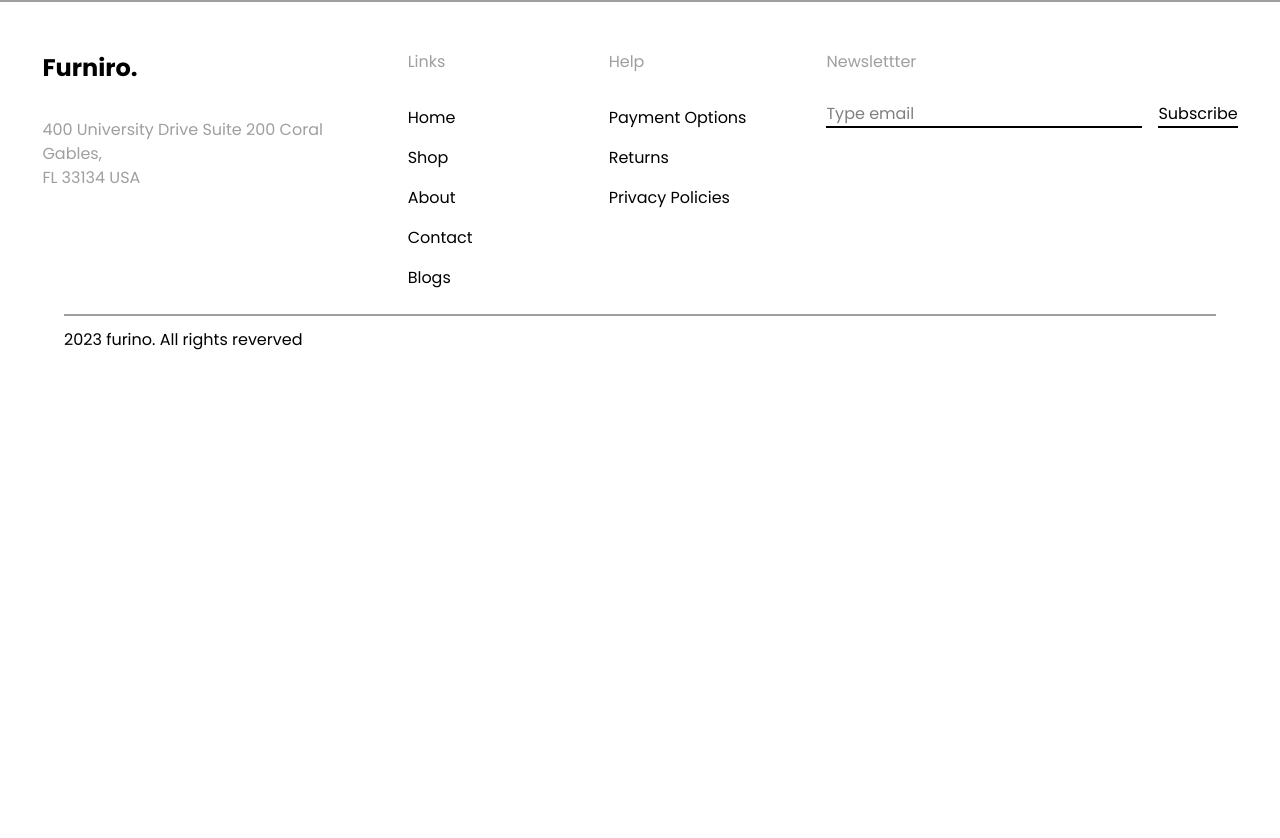
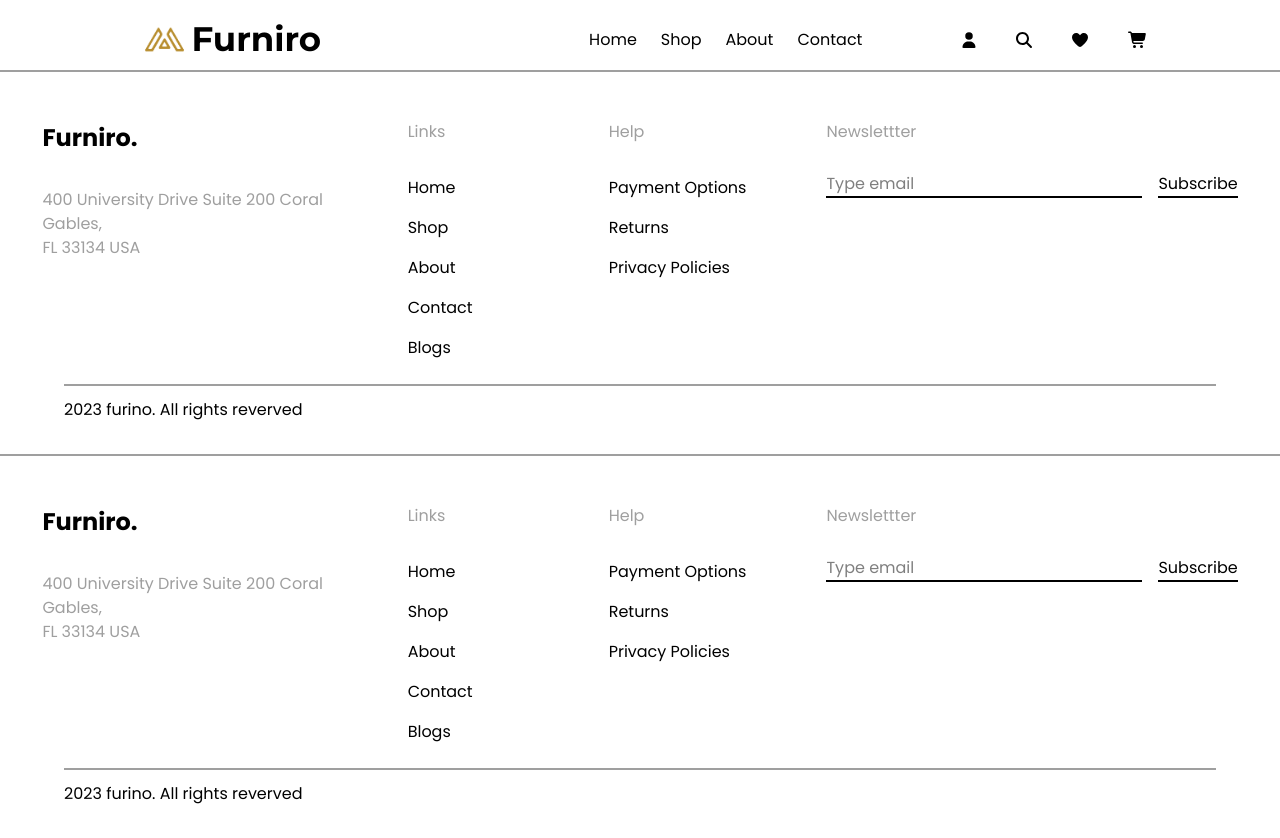
Before and after one commit to Muneeb2721/ecommerce-store, an Angular app: page /footer-page in a window 1280 px wide. Before the commit the page ends 800 px from the top, so only its background shows below. Built offline with nearby package versions, Linux system fonts and the light colour scheme.

Commit message:
remove ng-template and use component calling

```diff
--- a/src/app/app.html
+++ b/src/app/app.html
@@ -1,9 +1,3 @@
-<ng-template [ngIf]="isHomeRoute() || isShopRoute() || isSingleProductRoute() || isProductComparisonRoute() || isCartRoute() || isCheckoutRoute()
-  || isContactRoute()|| isBlogRoute() ">
-  <app-header></app-header>
-</ng-template>
+<app-header></app-header>
 <router-outlet></router-outlet>
-<ng-template [ngIf]="isHomeRoute() || isShopRoute() || isSingleProductRoute() || isProductComparisonRoute() || isCartRoute() || isCheckoutRoute()
-   || isContactRoute()|| isBlogRoute()">
-  <app-footer></app-footer>
-</ng-template>
+<app-footer></app-footer>
```
